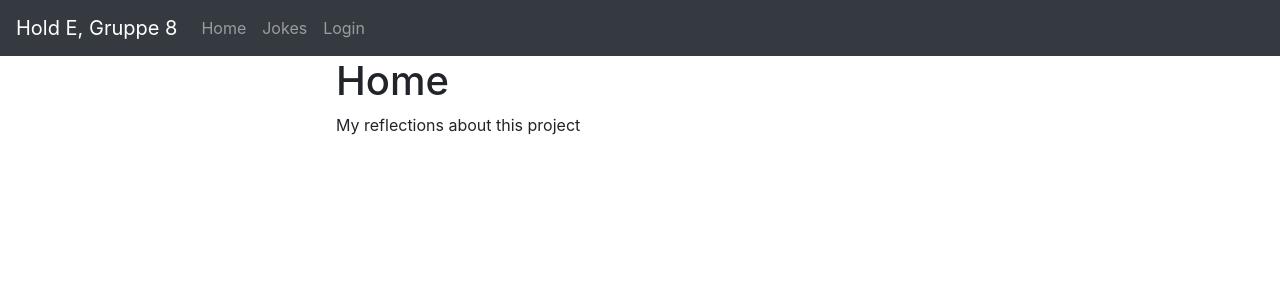
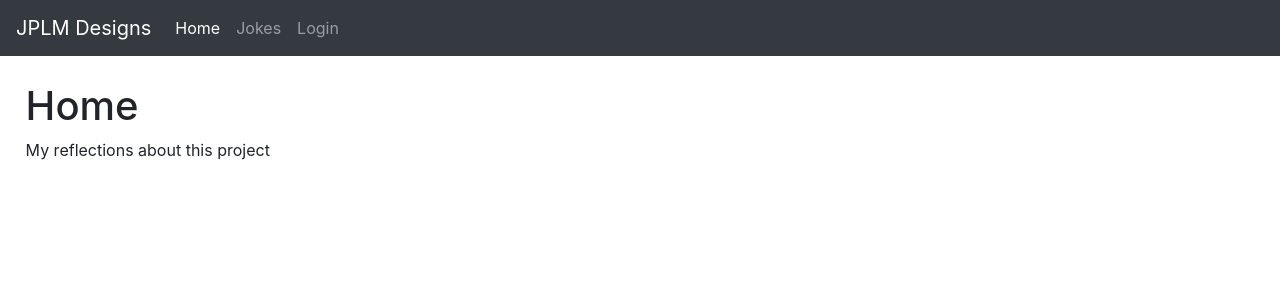
Before and after one commit to Jean-Poul/3sem_CA3_frontend, a React (Create React App) app: page / in a window 1280 px wide. Shown: the top 300 px of the page. Built offline with nearby package versions, Linux system fonts and the light colour scheme.

Commit message:
refactoring of header

```diff
--- a/src/App.js
+++ b/src/App.js
@@ -1,5 +1,5 @@
 import React, { useState } from "react";
-import "./style1.css";
+import "./style2.css";
 import "bootstrap/dist/css/bootstrap.min.css";
 import { Navbar, Nav, Form, FormControl, Button } from "react-bootstrap";
 import AllJokes from "./AllJokes";
@@ -13,7 +13,7 @@ const Header = ({ isLoggedIn, loginMsg, isAdmin, loginName }) => {
   return (
     <>
       <Navbar bg="dark" variant="dark" id="header">
-        <Navbar.Brand href="#home">Hold E, Gruppe 8</Navbar.Brand>
+        <Navbar.Brand href="#home">JPLM Designs</Navbar.Brand>
         <Nav className="mr-auto">
           <NavLink
             className="nav-link"
```
